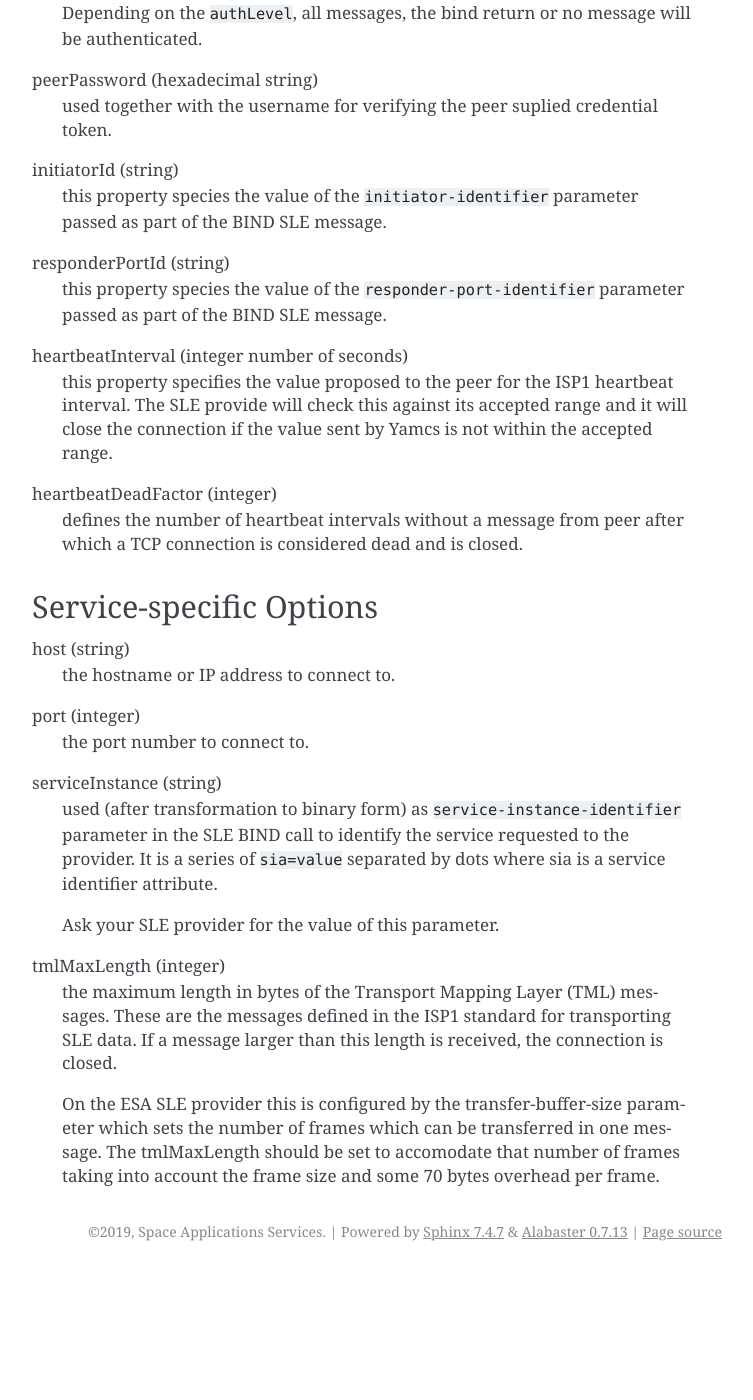
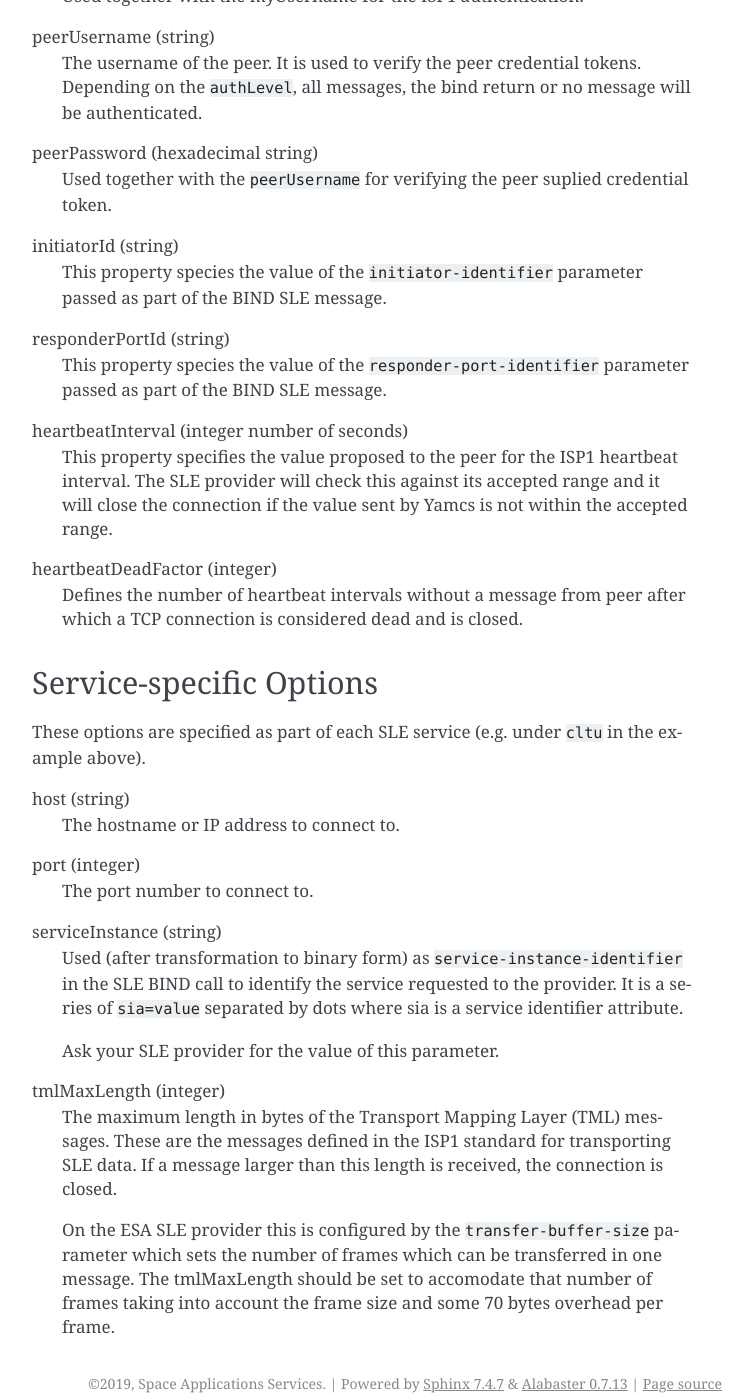
Before and after one commit to yamcs/yamcs-sle, a Sphinx documentation site: the page built from docs/provider-configuration.rst, in a window 1280 px wide and 1400 px high, scrolled down 1992 px. Shown: the whole window, without its empty margins (388-1141 px from the left). Built offline with Sphinx 7.4.7, drawn with Linux system fonts in a browser that asks for light colours; before the commit the page ends 3263 px from its top, so only the background shows below that; some of the changed text lies outside the part shown.

Commit message:
doc update

```diff
--- a/docs/links/offline-tm.rst
+++ b/docs/links/offline-tm.rst
@@ -14,7 +14,8 @@
     dataLinks:
         - name: SLE_OFFLINE_IN
           class: org.yamcs.sle.OfflineTmSleLink
-          # options
+          sleProvider: GS1
+          # other options
 
 
 Options
--- a/docs/links/tc.rst
+++ b/docs/links/tc.rst
@@ -15,6 +15,7 @@
         - name: SLE_OUT
           class: org.yamcs.sle.TcSleLink
           sleProvider: GS1
+          # other options
 
 
 Options
--- a/docs/provider-configuration.rst
+++ b/docs/provider-configuration.rst
@@ -42,11 +42,14 @@
 
 The section ``Providers`` contains a map with each SLE provider (e.g. ground station). This contains a section with general settings followed by a specific cltu, raf-ontl, raf-onlc, rcf-ontl, rcf-onlc sections containing connection parameters for the CLTU service, RAF/RCF online timely, respectively RAF/RCF online complete services.
 
-In the example above the ``CommonSettings`` block is included into the SMILE3 provider block using the yaml node achor and reference feature. This feature (pure yaml functionality, not specific to SLE) allows grouping common settings for multiple ground stations into one definition.
+In the example above the ``CommonSettings`` block is included into the GS1 provider block using the yaml node achor and reference feature. This feature (pure yaml functionality, not specific to SLE) allows grouping common settings for multiple ground stations into one definition.
 
 
-Provider Options
-----------------
+Common Options
+--------------
+
+These options are specified at the provider level (directly under ``GS1`` in the example above) as they apply to all services from this provider.
+
 
 hashAlgorithm  (string)
     | One of ``SHA-1`` or ``SHA-256``.
@@ -62,45 +65,48 @@
     2, 3 or 4. This is the version number passed in the BIND call. Note that there is no code to handle specifically any version but the SLE versions 2-4 SLE are belived to be compatible as far as the user (i.e. Yamcs) is concerned; the differences are mostly to do with new options being added in the newer versions. Those options are currently not accessible from the Yamcs SLE link.
 
 myUsername (string)
-    the username  used to build the credentials token part of ISP1 authentication if the authLevel is ALL or BIND.
+    The username  used to build the credentials token part of ISP1 authentication if the authLevel is ALL or BIND.
 
 myPassword (hexadecimal string)
-     used together with the myUsername for the ISP1 authentication.
+    Used together with the myUsername for the ISP1 authentication.
 
 peerUsername (string)
-    the username of the peer. It is used to verify the peer credential tokens. Depending on the ``authLevel``, all messages, the bind return or no message will be authenticated.
+    The username of the peer. It is used to verify the peer credential tokens. Depending on the ``authLevel``, all messages, the bind return or no message will be authenticated.
 
 peerPassword (hexadecimal string)
-    used together with the username for verifying the peer suplied credential token.
+    Used together with the ``peerUsername`` for verifying the peer suplied credential token.
 
 initiatorId (string)
-    this property species the value of the ``initiator-identifier`` parameter passed as part of the BIND SLE message.
+    This property species the value of the ``initiator-identifier`` parameter passed as part of the BIND SLE message.
 
 responderPortId (string)
-    this property species the value of the ``responder-port-identifier`` parameter passed as part of the BIND SLE message.
+    This property species the value of the ``responder-port-identifier`` parameter passed as part of the BIND SLE message.
 
 heartbeatInterval (integer number of seconds)
-    this property specifies the value proposed to the peer for the ISP1 heartbeat interval. The SLE provide will check this against its accepted range and it will close the connection if the value sent by Yamcs is not within the accepted range.
+    This property specifies the value proposed to the peer for the ISP1 heartbeat interval. The SLE provider will check this against its accepted range and it will close the connection if the value sent by Yamcs is not within the accepted range.
 
 heartbeatDeadFactor (integer)
-    defines the number of heartbeat intervals without a message from peer after which a TCP connection is considered dead and is closed.
+    Defines the number of heartbeat intervals without a message from peer after which a TCP connection is considered dead and is closed.
 
 
 Service-specific Options
 ------------------------
 
+These options are specified as part of each SLE service (e.g. under ``cltu`` in the example above).
+
+
 host (string)
-    the hostname or IP address to connect to.
+    The hostname or IP address to connect to.
 
 port (integer)
-    the port number to connect to.
+    The port number to connect to.
 
 serviceInstance (string)
-    used (after transformation to binary form) as ``service-instance-identifier`` parameter in the SLE BIND call to identify the service requested to the provider. It is a series of ``sia=value`` separated by dots where sia is a service identifier attribute.
+    Used (after transformation to binary form) as ``service-instance-identifier`` in the SLE BIND call to identify the service requested to the provider. It is a series of ``sia=value`` separated by dots where sia is a service identifier attribute.
 
     Ask your SLE provider for the value of this parameter.
 
 tmlMaxLength (integer)
-    the maximum length in bytes of the Transport Mapping Layer (TML) messages. These are the messages defined in the ISP1 standard for transporting SLE data. If a message larger than this length is received, the connection is closed.
+    The maximum length in bytes of the Transport Mapping Layer (TML) messages. These are the messages defined in the ISP1 standard for transporting SLE data. If a message larger than this length is received, the connection is closed.
 
-    On the ESA SLE provider this is configured by the transfer-buffer-size parameter which sets the number of frames which can be transferred in one message. The tmlMaxLength should be set to accomodate that number of frames taking into account the frame size and some 70 bytes overhead per frame.
+    On the ESA SLE provider this is configured by the ``transfer-buffer-size`` parameter which sets the number of frames which can be transferred in one message. The tmlMaxLength should be set to accomodate that number of frames taking into account the frame size and some 70 bytes overhead per frame.
```
Also changed, not shown: other parts of docs/links/tc.rst (+1 -1 lines), docs/index.rst (+4 -4 lines), docs/links/_includes/tm-options.rst (+9 -1 lines), docs/links/tm.rst (+3 -11 lines).
